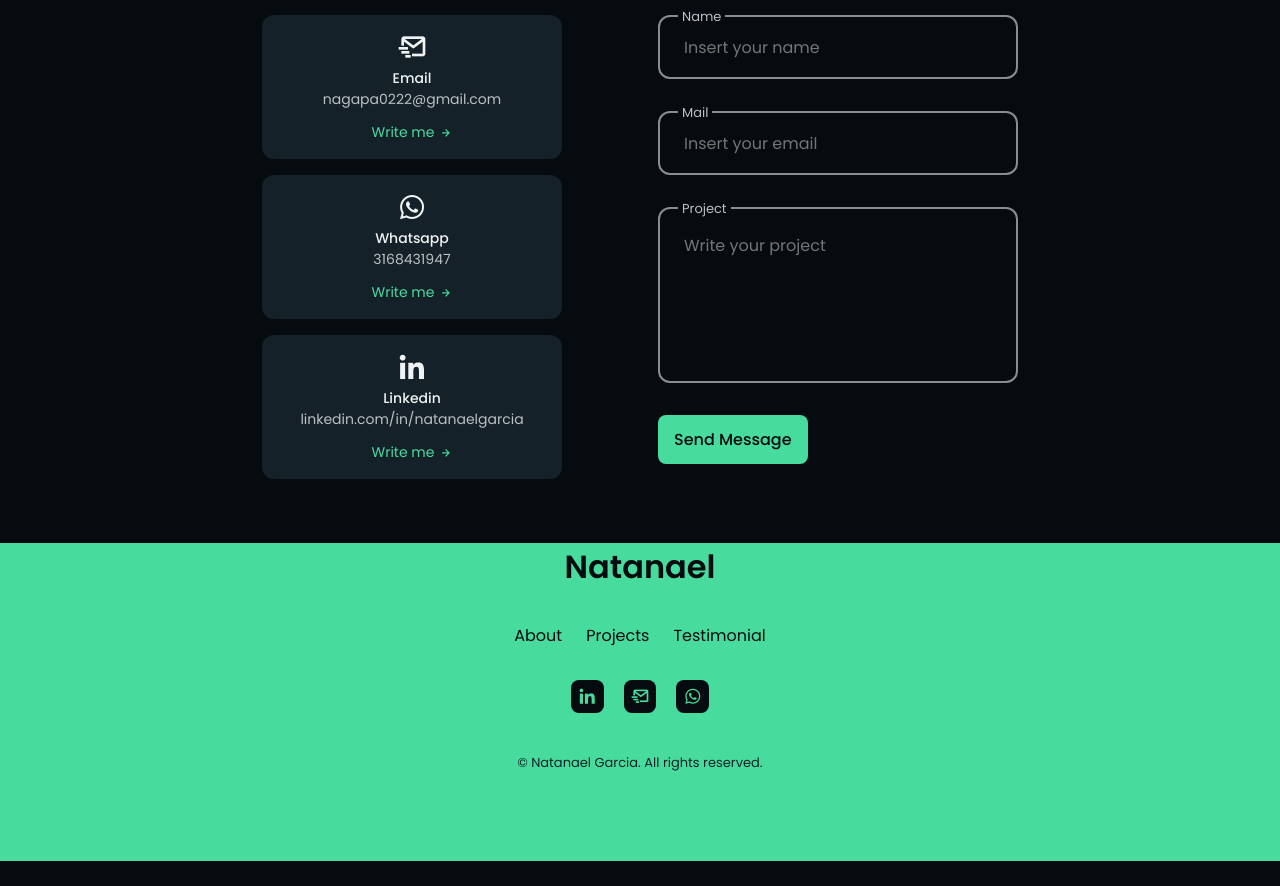
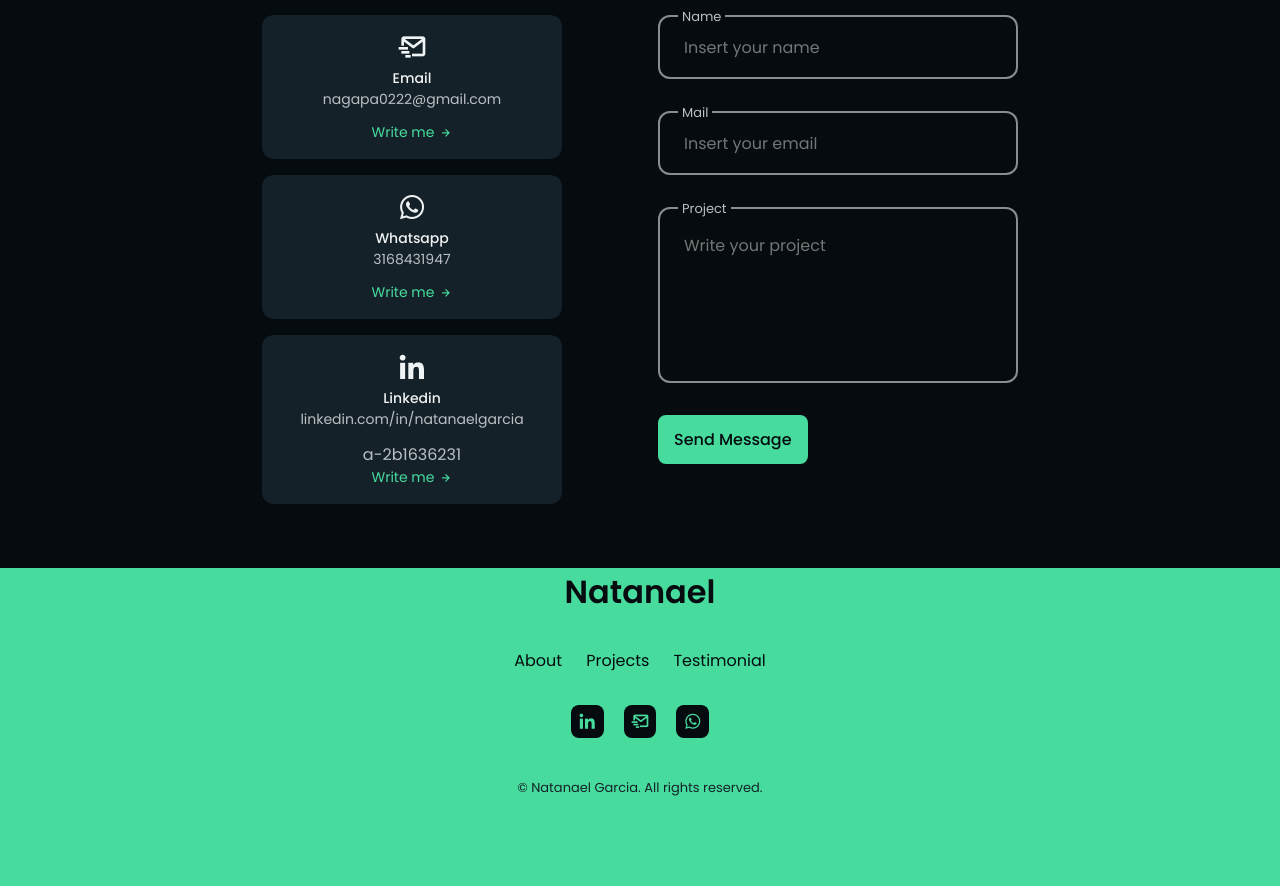
Before and after one commit to dangarpa6/Natanael, a plain HTML site: page index.html in a window 1280 px wide. Shown: the part 2802-3688 px from the top of the page. Before the commit the page ends 3663 px from the top, so only its background shows below. Drawn offline with nearby package versions, Linux system fonts and the light colour scheme.

Commit message:
nuevos.cambios1

```diff
--- a/index.html
+++ b/index.html
@@ -613,8 +613,8 @@
                                 <i class='bx bxl-linkedin contact_card-icon' ></i>
                                 <h3 class="contact_card-title">Linkedin</h3>
                                 <span class="contact_card-data">linkedin.com/in/natanaelgarcia</span>
-
-                                <a href="https://www.linkedin.com/in/daniel-garcia-2b1636231/" target="_blank" class="contact_button">
+a-2b1636231
+                                <a href="none" target="_blank" class="contact_button">
                                     Write me <i class='bx bx-right-arrow-alt contact_button-icon' ></i>
                                 </a>
                             </div>
@@ -668,7 +668,7 @@
             </ul>
 
             <ul class="footer_social">
-                <a href="https://www.linkedin.com/in/daniel-garcia-2b1636231/" target="_blank" class="footer_social-link">
+                <a href="none" target="_blank" class="footer_social-link">
                     <i class='bx bxl-linkedin' ></i>
                 </a>
 
```
